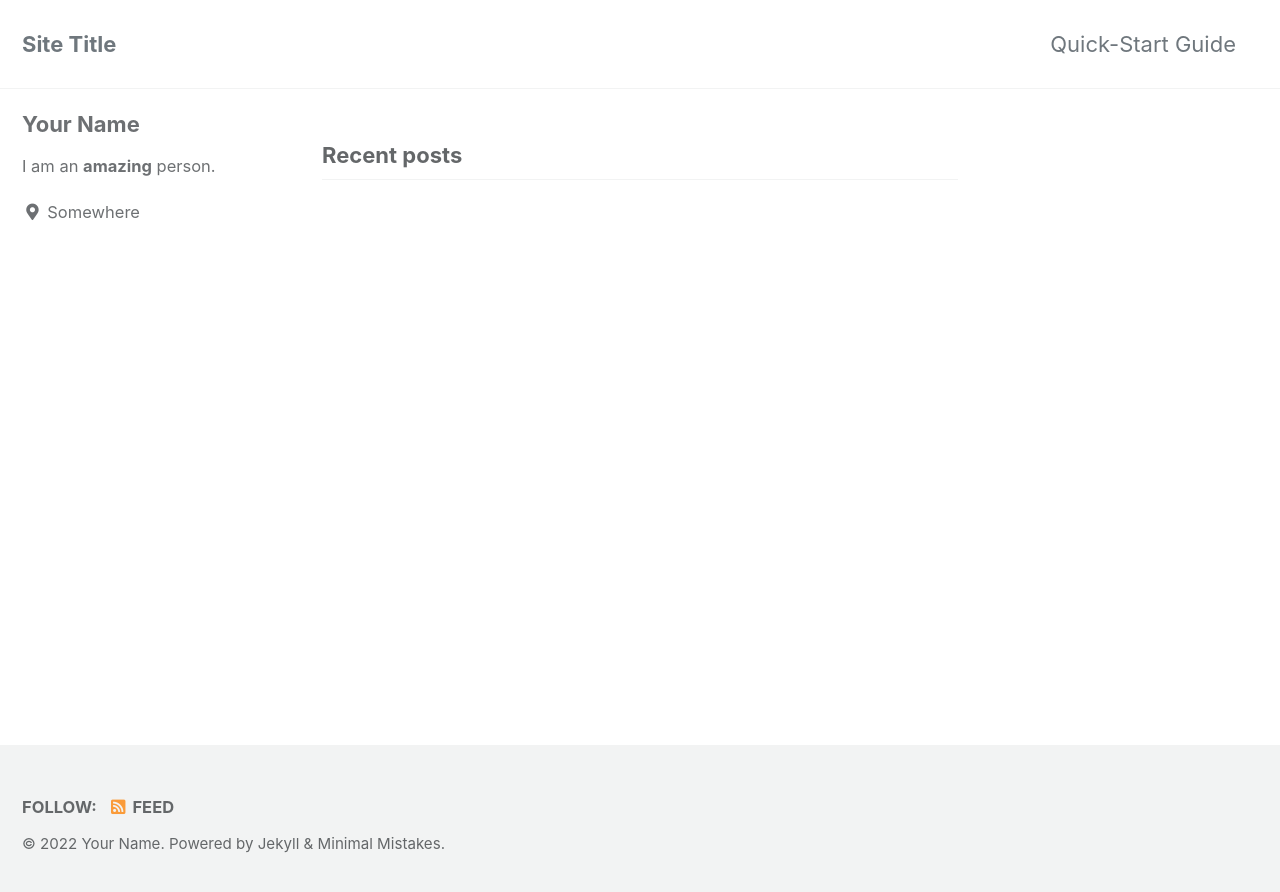
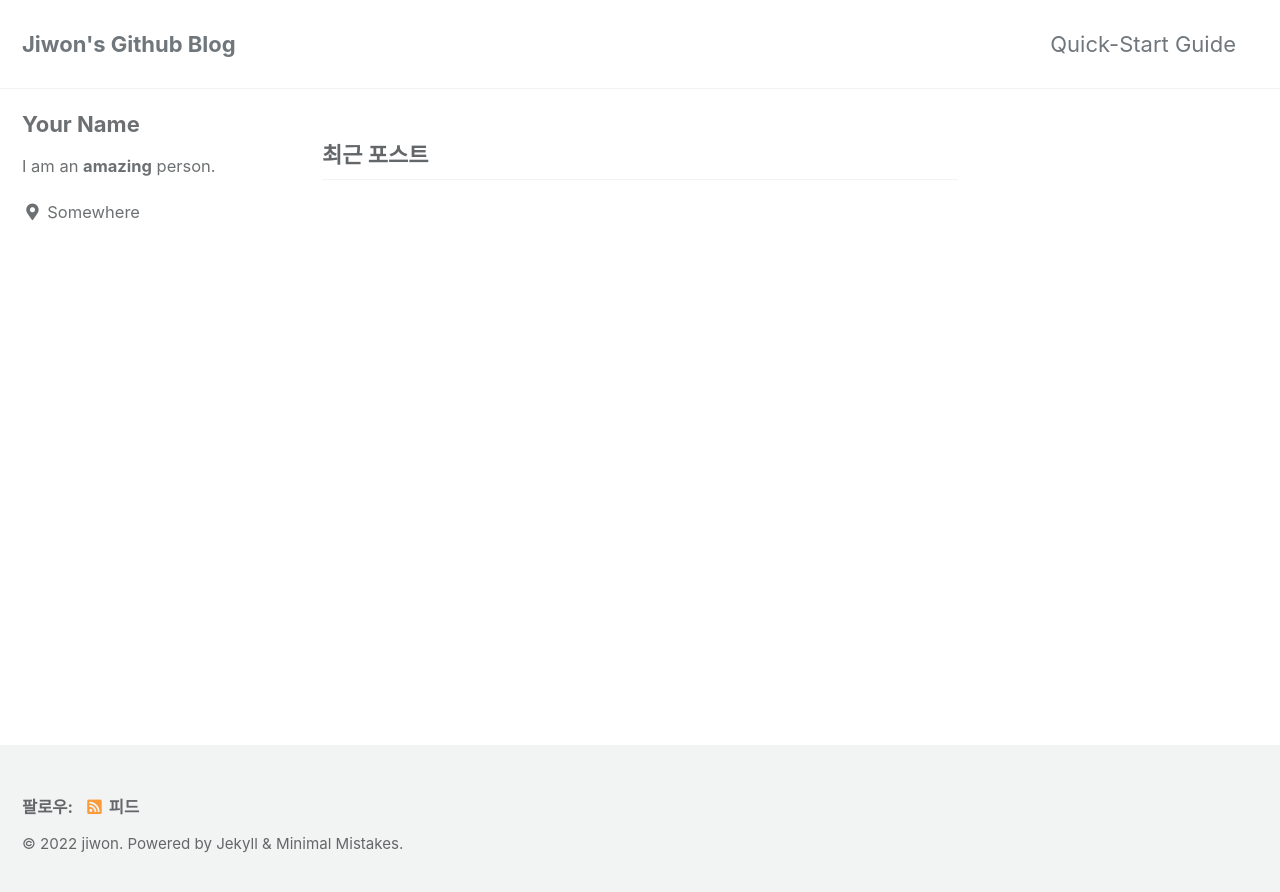
Before and after one commit to stop1one/stop1one.github.io, a Jekyll site: the page built from index.html, in a window 1280 px wide. Shown: the top 892 px of the page. Built offline with Jekyll 4.4.1, drawn with Linux system fonts in a browser that asks for light colours; cached includes are drawn as plain includes; the list of posts is cut into pages by our own code.

Commit message:
modify config

```diff
--- a/_config.yml
+++ b/_config.yml
@@ -15,18 +15,18 @@
 minimal_mistakes_skin    : "default" # "air", "aqua", "contrast", "dark", "dirt", "neon", "mint", "plum", "sunrise"
 
 # Site Settings
-locale                   : "en-US"
-title                    : "Site Title"
+locale                   : "ko-KR"
+title                    : "Jiwon's Github Blog"
 title_separator          : "-"
 subtitle                 : # site tagline that appears below site title in masthead
-name                     : "Your Name"
-description              : "An amazing website."
-url                      : # the base hostname & protocol for your site e.g. "https://mmistakes.github.io"
+name                     : "jiwon"
+description              : "Test blog"
+url                      : # the base hostname & protocol for your site e.g. "https://stop1one.github.io"
 baseurl                  : # the subpath of your site, e.g. "/blog"
-repository               : # GitHub username/repo-name e.g. "mmistakes/minimal-mistakes"
+repository               : "https://github.com/stop1one/stop1one.github.io" # GitHub username/repo-name e.g. "mmistakes/minimal-mistakes"
 teaser                   : # path of fallback teaser image, e.g. "/assets/images/500x300.png"
 logo                     : # path of logo image to display in the masthead, e.g. "/assets/images/88x88.png"
-masthead_title           : # overrides the website title displayed in the masthead, use " " for no title
+masthead_title           : "Jiwon's Github Blog" # overrides the website title displayed in the masthead, use " " for no title
 # breadcrumbs            : false # true, false (default)
 words_per_minute         : 200
 comments:
```
